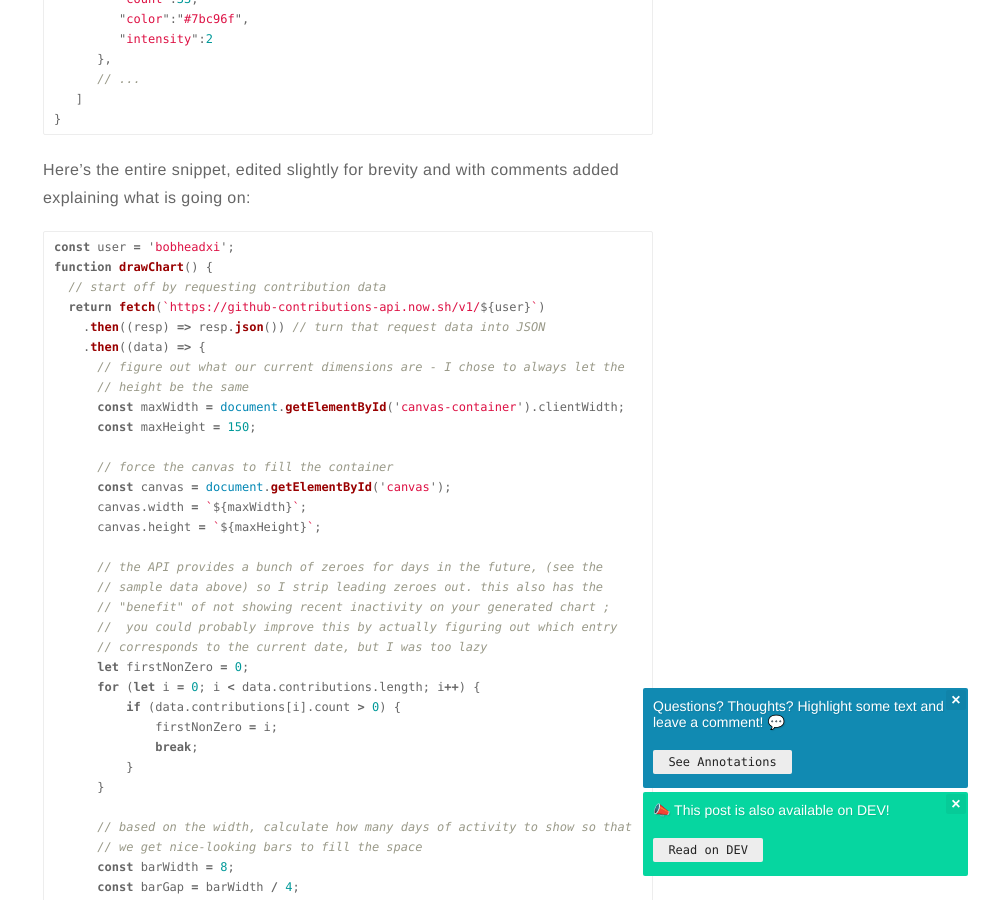
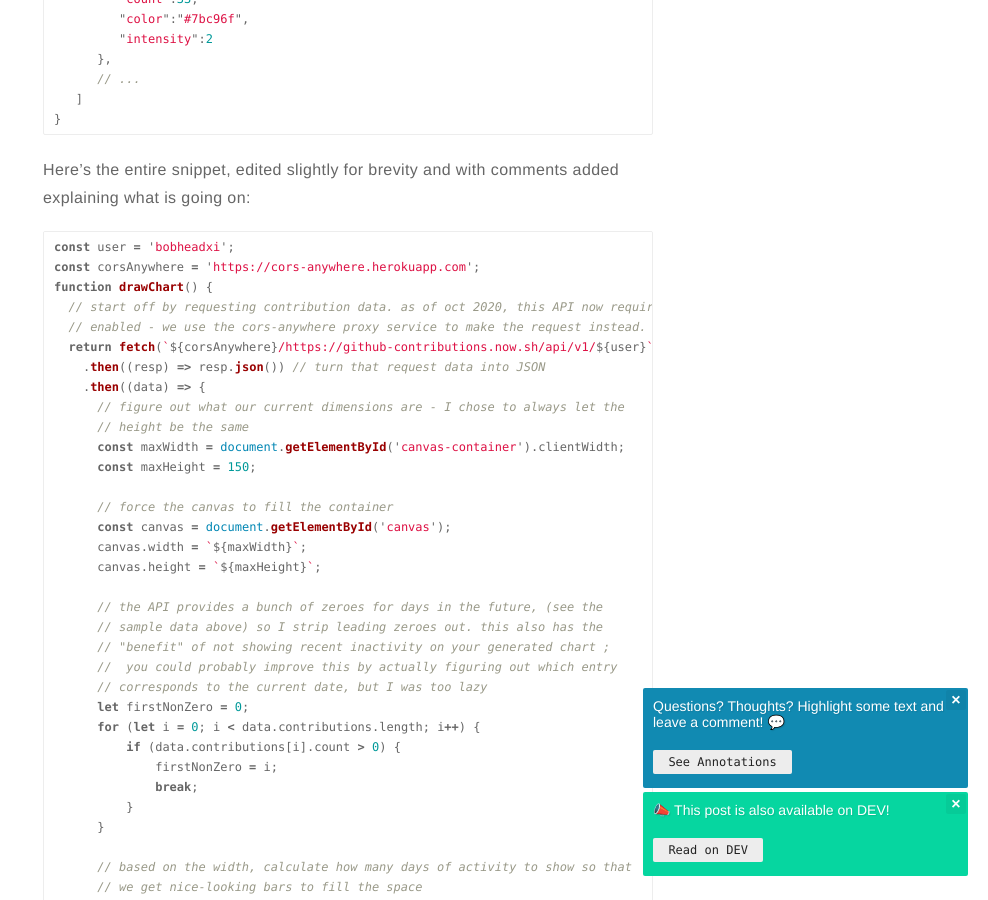
Before and after one commit to bobheadxi/bobheadxi.github.io, a Jekyll site: the page built from _posts/2019-11-2-rough-github-chart.md, in a window 1280 px wide and 900 px high, scrolled down 2326 px. Shown: the whole window, without its empty margins (292-1280 px from the left). Built offline with Jekyll 4.4.1, drawn with Linux system fonts in a browser that asks for light colours; nearby versions of some CDN libraries; a script that is not in the unit is left out.

Commit message:
charts: fix oss chart, github chart post

````diff
--- a/_posts/2019-11-2-rough-github-chart.md
+++ b/_posts/2019-11-2-rough-github-chart.md
@@ -111,9 +111,11 @@
 
 ```js
 const user = 'bobheadxi';
+const corsAnywhere = 'https://cors-anywhere.herokuapp.com';
 function drawChart() {
-  // start off by requesting contribution data
-  return fetch(`https://github-contributions-api.now.sh/v1/${user}`)
+  // start off by requesting contribution data. as of oct 2020, this API now requires CORS
+  // enabled - we use the cors-anywhere proxy service to make the request instead.
+  return fetch(`${corsAnywhere}/https://github-contributions.now.sh/api/v1/${user}`)
     .then((resp) => resp.json()) // turn that request data into JSON
     .then((data) => {
       // figure out what our current dimensions are - I chose to always let the
--- a/open-source/index.html
+++ b/open-source/index.html
@@ -27,7 +27,7 @@
 
 <script>
 function drawChart() {
-    return fetch('https://github-contributions-api.now.sh/v1/bobheadxi')
+    return fetch('https://cors-anywhere.herokuapp.com/https://github-contributions.now.sh/api/v1/bobheadxi')
         .then((resp) => resp.json())
         .then((data) => {
             const maxWidth = document.getElementById('canvas-container').clientWidth;
````
